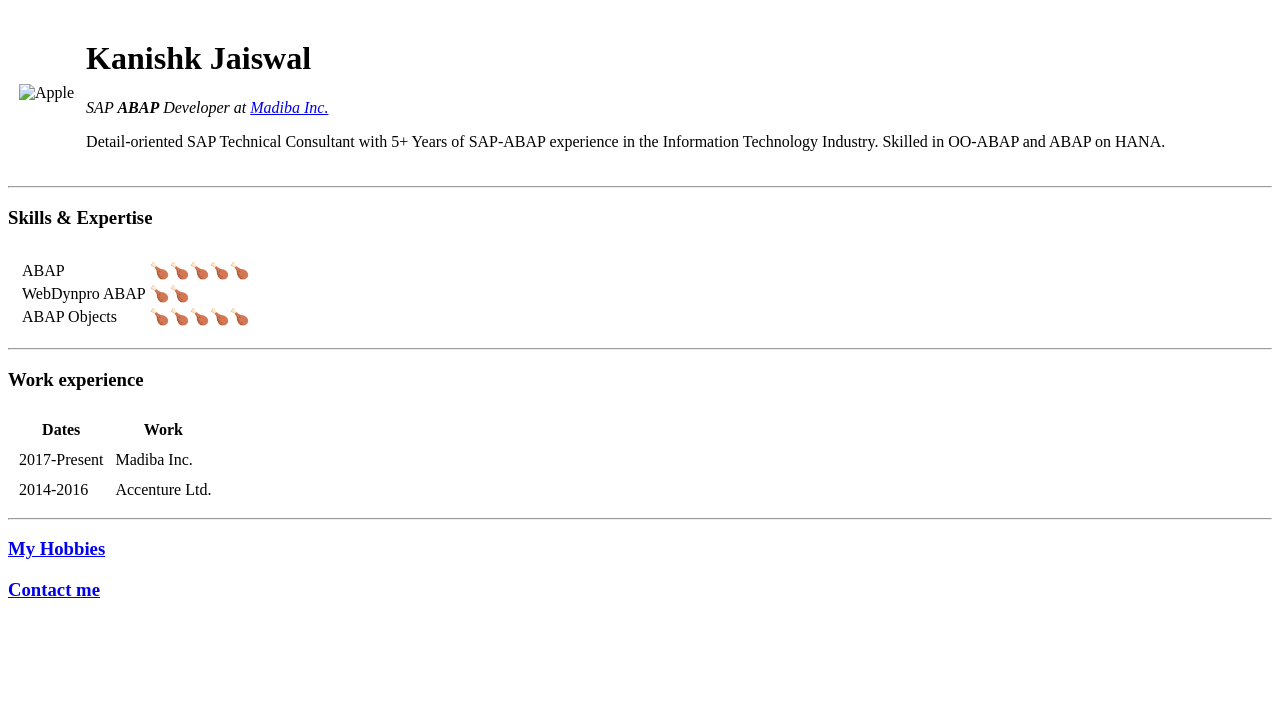
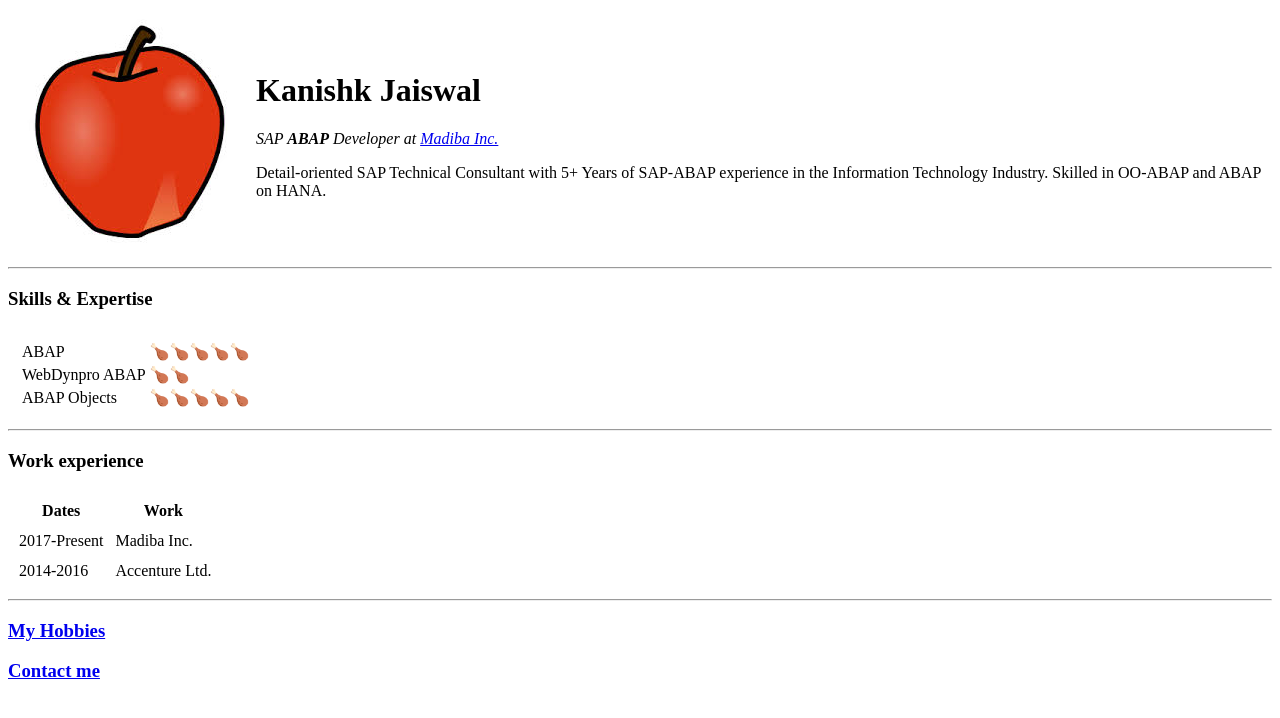
Before and after one commit to kanishkjaiswal/cv, a plain HTML site: page index.html in a window 1280 px wide. Drawn offline with Linux system fonts and the light colour scheme.

Commit message:
image upload fix in initial cv page

```diff
--- a/index.html
+++ b/index.html
@@ -9,7 +9,7 @@
 <body>
   <table cellspacing='10'>
     <tr>
-      <td><img src="images/download.jpg" alt="Apple"></td>
+      <td><img src="download.jpg" alt="Apple"></td>
       <td>
         <h1>Kanishk Jaiswal</h1>
         <p><em>SAP <strong>ABAP</strong> Developer at <a href="http://www.madiba.com/">Madiba Inc.</a></em></p>
```
